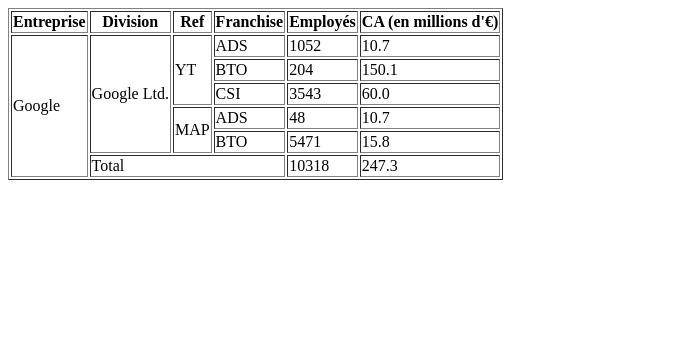
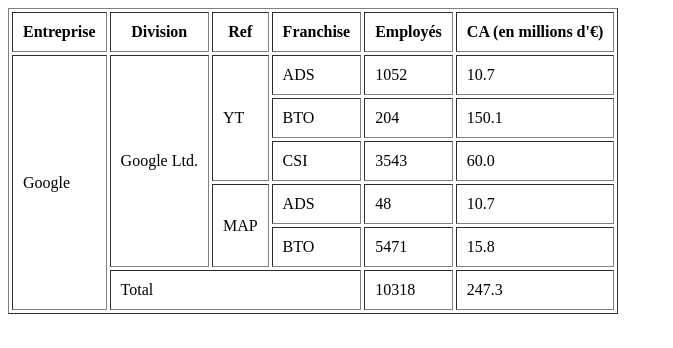
Before and after one commit to Crypt0nic0/FS-HTML-TP1, a plain HTML site: page index.html in a window 1280 px wide. Shown: the whole page, without its empty margins (0-673 px from the left). Drawn offline with Linux system fonts and the light colour scheme.

Commit message:
TP1 Finished

```diff
--- a/index.html
+++ b/index.html
@@ -9,7 +9,7 @@
 </head>
 
 <body>
-    <table border="1">
+    <table border="1" cellpadding="10" cellspacing="3">
         <thead>
             <tr>
                 <th>Entreprise</th>
```
